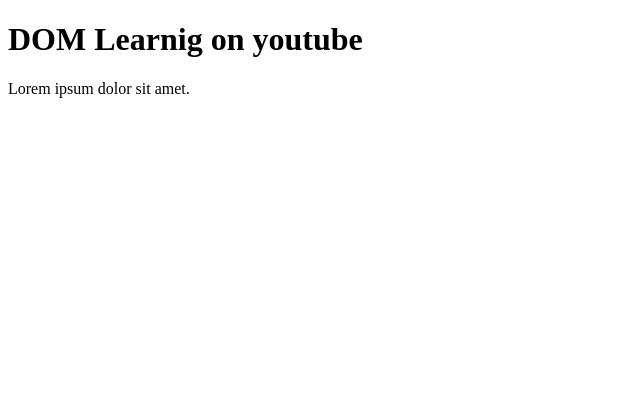
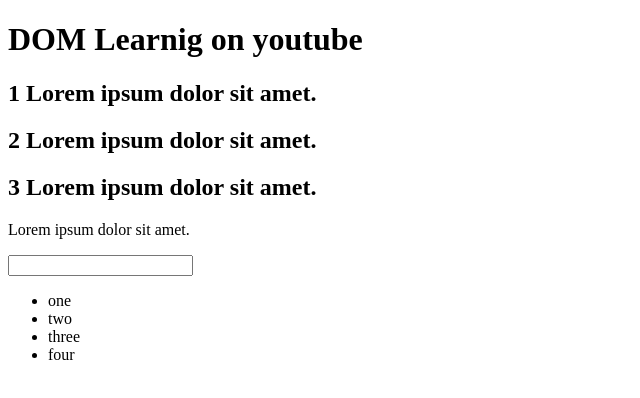
Before and after one commit to nabeelkhan2004/javascriptchaiorcode, a plain HTML site: page 06_DOM/one.html in a window 1280 px wide. Shown: the whole page, without its empty margins (0-640 px from the left). Drawn offline with Linux system fonts and the light colour scheme.

Commit message:
two.html DOM

```diff
--- a/06_DOM/one.html
+++ b/06_DOM/one.html
@@ -6,8 +6,18 @@
 </head>
 <body>
     <div class="bg-black">
-        <h1 id="title" class="heading">DOM Learnig on youtube</h1>
+        <h1 id="title" class="heading">DOM Learnig on youtube<span style="display:none">test text</span></h1>
+        <h2>1 Lorem ipsum dolor sit amet.</h2>
+        <h2>2 Lorem ipsum dolor sit amet.</h2>
+        <h2>3 Lorem ipsum dolor sit amet.</h2>
         <p>Lorem ipsum dolor sit amet.</p>
+        <input type="password" name="" id="">
+        <ul>
+            <li class="list-item">one</li>
+            <li class="list-item">two</li>
+            <li class="list-item">three</li>
+            <li class="list-item">four</li>
+        </ul>
     </div>
 </body>
 </html>
```
Also changed, not shown: 06_DOM/two.html (added, +17 -0 lines).
